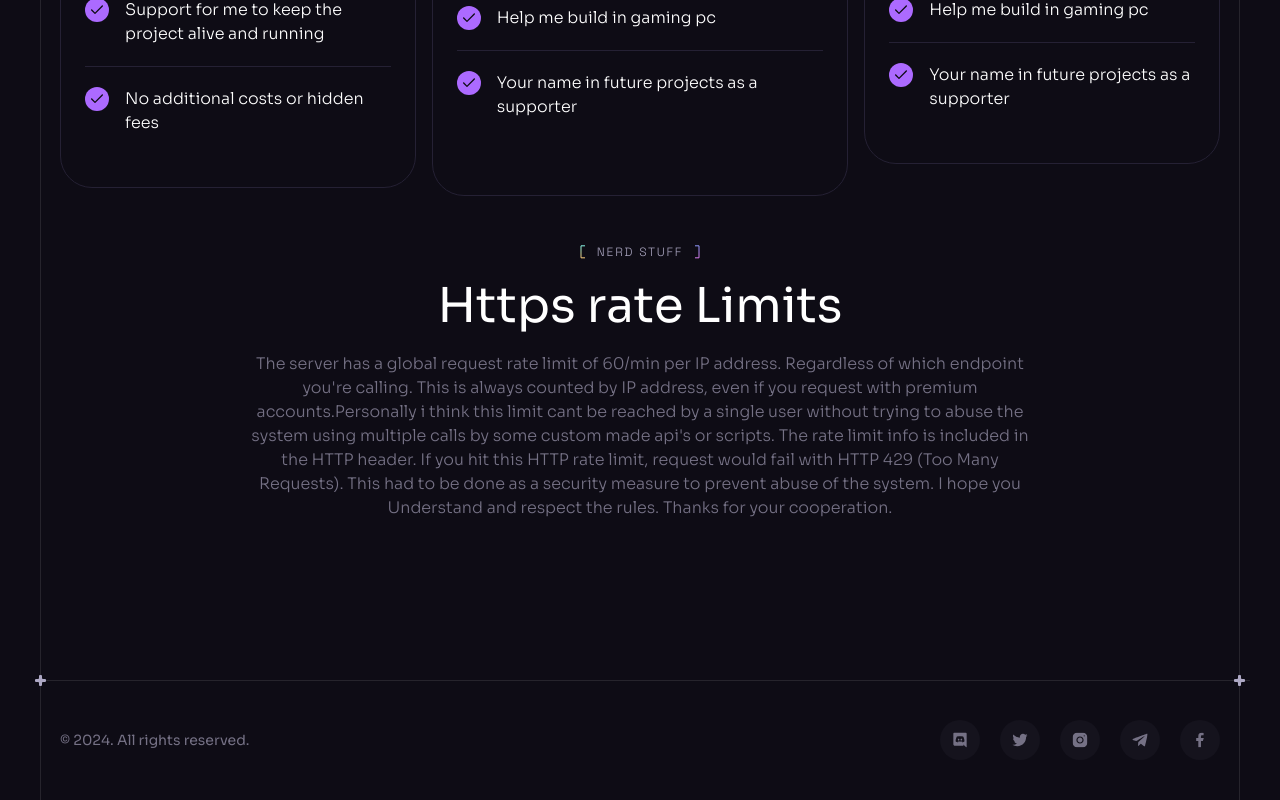
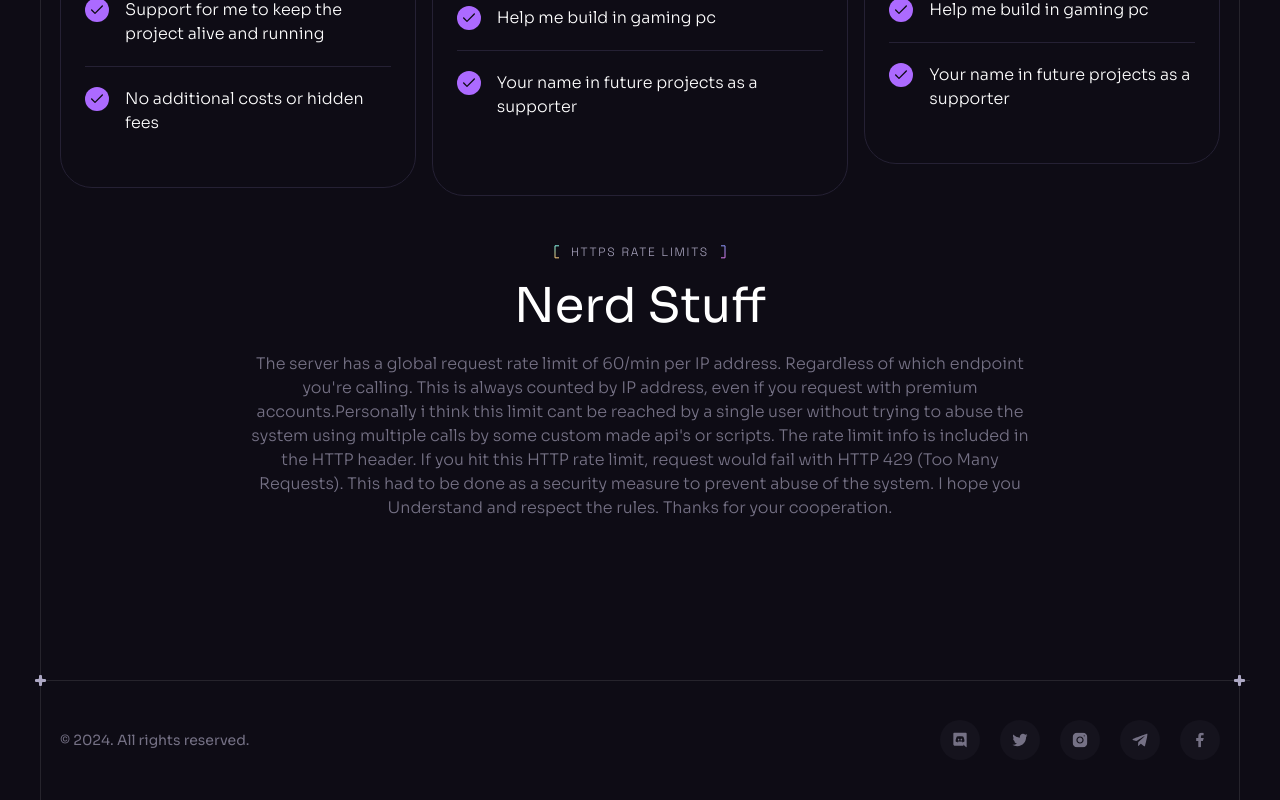
Before and after one commit to Tanmay-codeol/AnimeLens, a React (Vite) app: page / in a window 1280 px wide. Shown: the part 4059-4859 px from the top of the page. Built offline with nearby package versions, Linux system fonts and the light colour scheme; no server answers.

Commit message:
finished

```diff
--- a/src/components/Pricing.jsx
+++ b/src/components/Pricing.jsx
@@ -51,8 +51,8 @@ const Pricing = () => {
           </a>
 
           <Heading
-          tag="Nerd Stuff"
-          title="Https rate Limits"
+          tag="Https Rate Limits"
+          title="Nerd Stuff"
           text={`The server has a global request rate limit of 60/min per IP address. Regardless of which endpoint you're calling. This is always counted by IP address, even if you request with premium accounts.Personally i think this limit cant be reached by a single user without trying to abuse the system using multiple calls by some custom made api's or scripts.
 
           The rate limit info is included in the HTTP header. If you hit this HTTP rate limit, request would fail with HTTP 429 (Too Many Requests). This had to be done as a security measure to prevent abuse of the system. I hope you Understand and respect the rules. Thanks for your cooperation.`}
--- a/src/constants/index.js
+++ b/src/constants/index.js
@@ -312,7 +312,7 @@ export const socials = [
     id: "2",
     title: "Instagram",
     iconUrl: instagram,
-    url: "#",
+    url: "https://github.com/Tanmay-codeol",
   },
   {
     id: "3",
```
